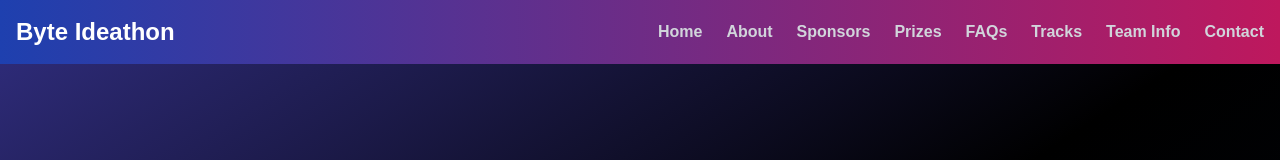
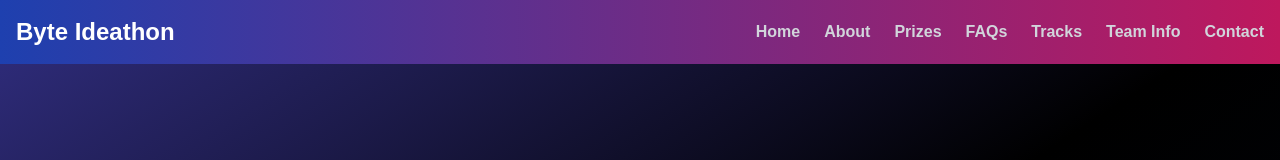
Before and after one commit to TheBYTEClubNIE/ByteClubWebsite, a Next.js app in the folder frontend/: page /Ideathon in a window 1280 px wide. Shown: the top 160 px of the page. Built offline with nearby package versions, Linux system fonts and the light colour scheme; a web font is replaced by a local one.

Commit message:
Ideathon completed

```diff
--- a/frontend/app/components/Ideathon/IdeaAbout.tsx
+++ b/frontend/app/components/Ideathon/IdeaAbout.tsx
@@ -5,7 +5,7 @@ import byteLogo from "@/public/NoBgLogo.png"
 
 export default function AboutUs() {
   return (
-<section className="min-h-screen flex flex-col lg:flex-row items-center justify-center bg-gray-900 text-white px-8 lg:px-16 py-12">
+<section className="min-h-screen flex flex-col lg:flex-row items-center justify-center bg-gray-900 text-white px-8 lg:px-16 py-12" id="about">
   {/* Image at the top on smaller screens */}
   <motion.div
     initial={{ opacity: 0, y: -50 }}
--- a/frontend/app/components/Ideathon/IdeaFAQs.tsx
+++ b/frontend/app/components/Ideathon/IdeaFAQs.tsx
@@ -42,7 +42,7 @@ const IdeaFAQs = () => {
   };
 
   return (
-    <section className="py-4 bg-gray-900 text-white text-center px-6 h-screen">
+    <section className="py-4 bg-gray-900 text-white text-center px-6 h-screen" id="faqs">
       <h2 className="text-5xl font-extrabold  text-yellow-400">FAQs</h2>
       <div className="h-1 w-32 bg-yellow-500 mb-20 mx-auto mt-2 rounded-full"></div>
 
--- a/frontend/app/components/Ideathon/IdeaTeamInfo.tsx
+++ b/frontend/app/components/Ideathon/IdeaTeamInfo.tsx
@@ -62,7 +62,7 @@ const leads = [
 
 const IdeaTeamInfo = () => {
   return (
-    <div className="w-full py-16 bg-gray-900 text-white">
+    <div className="w-full py-16 bg-gray-900 text-white " id="team">
       <h2 className="text-5xl font-bold text-center text-transparent bg-clip-text bg-gradient-to-r from-red-400 to-blue-600">Meet the Team</h2>
       <div className="h-1 w-72 bg-yellow-500 mx-auto mt-4 bg-gradient-to-r from-red-400 to-blue-600 rounded-full"></div>
 
--- a/frontend/app/components/Ideathon/Main.tsx
+++ b/frontend/app/components/Ideathon/Main.tsx
@@ -70,20 +70,33 @@ const Page = () => {
     >
       <div className="container mx-auto flex flex-wrap items-center justify-between">
         <div className="text-2xl font-bold text-white">Byte Ideathon</div>
+
+        {/* Mobile Menu Button */}
         <button className="lg:hidden text-white focus:outline-none" onClick={() => setMenuOpen(!menuOpen)}>
           <svg className="w-6 h-6" fill="none" stroke="currentColor" viewBox="0 0 24 24" xmlns="http://www.w3.org/2000/svg">
             <path strokeLinecap="round" strokeLinejoin="round" strokeWidth="2" d="M4 6h16M4 12h16m-7 6h7" />
           </svg>
         </button>
+
+        {/* Navigation Links */}
         <nav className={`w-full lg:w-auto lg:flex ${menuOpen ? 'block' : 'hidden'}`}>
           <ul className="flex flex-col lg:flex-row font-semibold align-baseline lg:space-x-6">
-        {["Home", "About", "Sponsors", "Prizes", "FAQs", "Tracks", "Team Info", "Contact"].map((item) => (
-          <li key={item} className="text-center lg:text-left my-2 lg:my-0">
+            {[
+              { name: "Home", id: "home" },
+              { name: "About", id: "about" },
+              { name: "Prizes", id: "prizes" },
+              { name: "FAQs", id: "faqs" },
+              { name: "Tracks", id: "timeline" },
+              { name: "Team Info", id: "team" },
+              { name: "Contact", id: "contact" }
+            ].map((item) => (
+              <li key={item.id} className="text-center lg:text-left my-2 lg:my-0">
                 <a
-              href="#"
+                  href={`#${item.id}`}
                   className="text-gray-300 hover:text-yellow-400 transition-all duration-300 hover:scale-110 block px-4 lg:px-0"
+                  onClick={() => setMenuOpen(false)} // Close menu after clicking
                 >
-              {item}
+                  {item.name}
                 </a>
               </li>
             ))}
```
Lines whose indentation alone changed are shown as unchanged.
